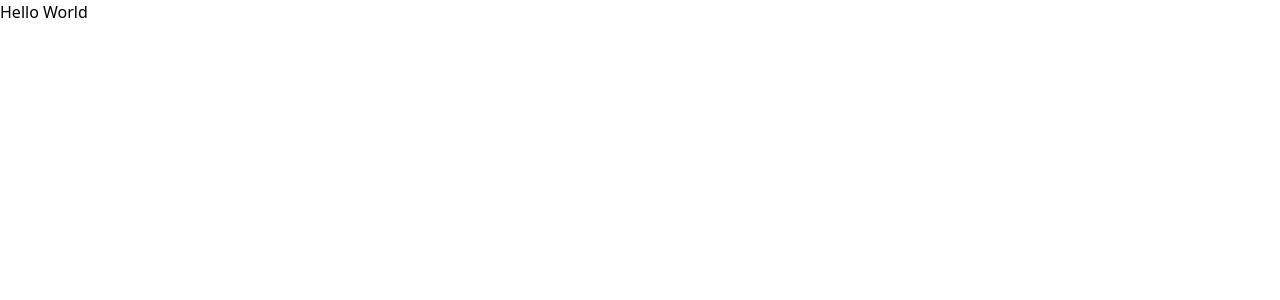
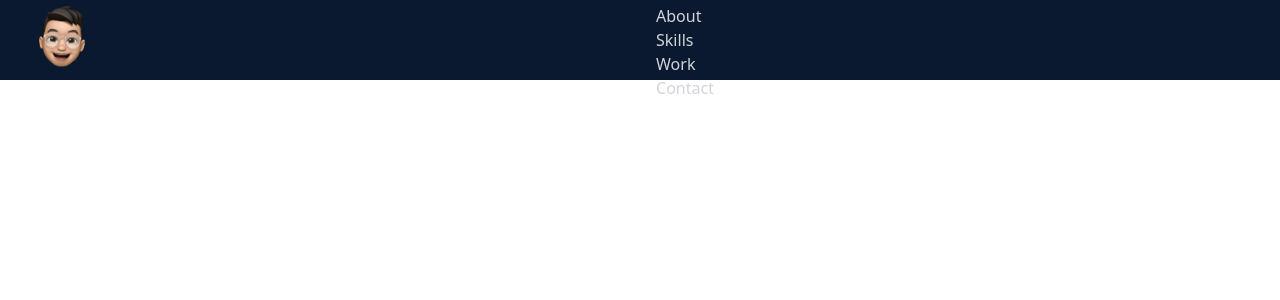
Before and after one commit to michaelwang110/portfolio-react-app, a React (Create React App) app: page / in a window 1280 px wide. Shown: the top 300 px of the page. Built offline with nearby package versions, Linux system fonts and the light colour scheme.

Commit message:
set up navbar component

```diff
--- a/package.json
+++ b/package.json
@@ -10,6 +10,7 @@
     "postcss": "^8.4.14",
     "react": "^18.2.0",
     "react-dom": "^18.2.0",
+    "react-icons": "^4.4.0",
     "react-scripts": "5.0.1",
     "tailwindcss": "^3.1.4",
     "web-vitals": "^2.1.0"
--- a/src/App.js
+++ b/src/App.js
@@ -1,8 +1,9 @@
+import NavBar from "./components/NavBar";
 
 const App = () => {
   return (
-    <div className="">
-      Hello World
+    <div>
+      <NavBar />
     </div>
   );
 }
--- /dev/null
+++ b/src/components/NavBar.jsx
@@ -0,0 +1,41 @@
+import React from 'react';
+import Logo from '../assets/logo.png';
+import {FaBars, FaTimes} from 'react-icons/fa';
+
+const NavBar = () => {
+  return (
+    <div className='fixed w-full h-[80px] flex justify-between items-center px-4 bg-[#0a192f] text-gray-300'>
+      <div>
+        <img src={Logo} alt='Logo Image' style={{width: '90px'}}/>
+      </div>
+      <div>
+        <ul>
+          <li>Home</li>
+          <li>About</li>
+          <li>Skills</li>
+          <li>Work</li>
+          <li>Contact</li>
+        </ul>
+      </div>
+
+      {/* Hamburger */}
+      <div className='hidden'>
+        <FaBars />
+      </div>
+
+      {/* Mobile Menu */}
+      <ul className='hidden'>
+        <li>Home</li>
+        <li>About</li>
+        <li>Skills</li>
+        <li>Work</li>
+        <li>Contact</li>
+      </ul>
+
+      {/* Social Icons */}
+      <div></div>
+    </div>
+  )
+}
+
+export default NavBar
```
Also changed, not shown: src/assets/logo.png (added), 1 other file (tests, documents, lock files or other folders).
